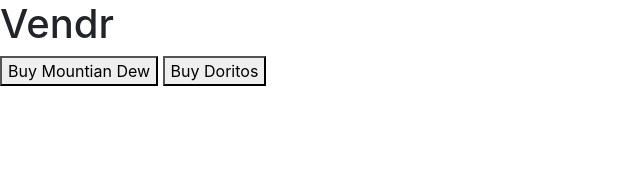
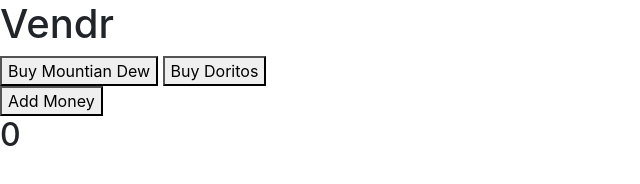
Before and after one commit to SpencerLeBard/Vendr, a plain HTML site: page index.html in a window 1280 px wide. Shown: the whole page, without its empty margins (0-640 px from the left). Drawn offline with nearby package versions, Linux system fonts and the light colour scheme.

Commit message:
all functions work - no css

```diff
--- a/app/Controllers/VendrController.js
+++ b/app/Controllers/VendrController.js
@@ -5,10 +5,14 @@ import STORE from "../store.js";
 
 // PRIVATE
 
-//innerhtml
+function drawMoney() {
+  let money = STORE.State.Money
+  document.getElementById('total-cash').innerHTML = `${money}`
+}
 
 
 
+drawMoney()
 // PUBLIC
 export default class VendrController {
   constructor() {
@@ -18,12 +22,16 @@ export default class VendrController {
   buyDoritos() {
     console.log("Bought Doritos");
     VendrService.buyDoritos()
+    drawMoney()
   }
   buyDew() {
     console.log("Bought Mountian Dew");
     VendrService.buyDew()
+    drawMoney()
   }
   insertCoin() {
-
+    console.log("cha ching");
+    VendrService.insertCoin()
+    drawMoney()
   }
 }
--- a/app/Models/Dew.js
+++ b/app/Models/Dew.js
@@ -11,8 +11,8 @@ export default class Dew {
     this.price = price
   }
 
+
   get Template() {
-
     return `
     <div class="card">
       <img class="card-img-top" src="${this.img}" alt="">
--- a/app/Services/VendrService.js
+++ b/app/Services/VendrService.js
@@ -4,12 +4,17 @@ class VendrService {
   constructor() {
   }
   buyDew() {
-    console.log(STORE.State.Dew.price)
+    STORE.State.Money -= 5
+    console.log("Here is a Dew, you now have $", STORE.State.Money)
   }
   buyDoritos() {
-    console.log(STORE.State.Doritos.price)
+    STORE.State.Money -= 2
+    console.log("Here is your Doritos, you now have $", STORE.State.Doritos.price)
   }
-
+  insertCoin() {
+    STORE.State.Money++
+    console.log(STORE.State.Money)
+  }
 }
 
 
--- a/index.html
+++ b/index.html
@@ -15,8 +15,9 @@
     <h1> Vendr</h1>
 
     <button id="buyDew" onclick="app.vendrController.buyDew()">Buy Mountian Dew </button>
-    <button id="buyDoritos" onclick="app.vendrController.buyDoritos()">Buy Doritos</button>
-    <div id="total-cash"></div>
+    <button id="buyDoritos" onclick="app.vendrController.buyDoritos()">Buy Doritos</button> <br>
+    <button id="addMoney" onclick="app.vendrController.insertCoin()">Add Money </button><br>
+    <h2 id="total-cash"></h2>
 
     <script src="app/main.js" type="module"></script>
 </body>
```
